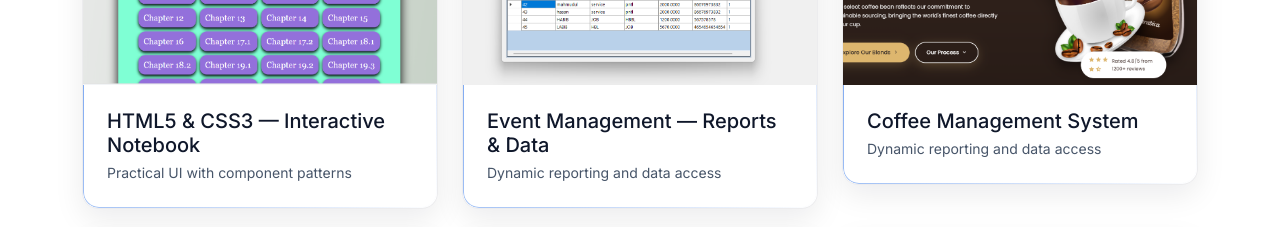
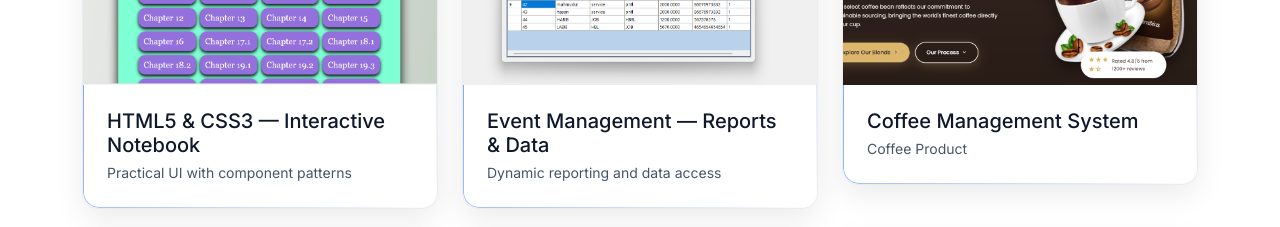
Before and after one commit to Mahmudul07-prog/My-Portfolio, a plain HTML site: page index.html in a window 1280 px wide. Shown: the part 1840-2067 px from the top of the page. Drawn offline with nearby package versions, Linux system fonts and the light colour scheme.

Commit message:
Update index.html

```diff
--- a/index.html
+++ b/index.html
@@ -270,7 +270,7 @@
               </div>
               <div class="p-4">
                 <h5 class="mb-1">Coffee Management System</h5>
-                <p class="text-secondary small mb-0">Dynamic reporting and data access</p>
+                <p class="text-secondary small mb-0">Coffee Product </p>
               </div>
             </a>
           </div>
```
